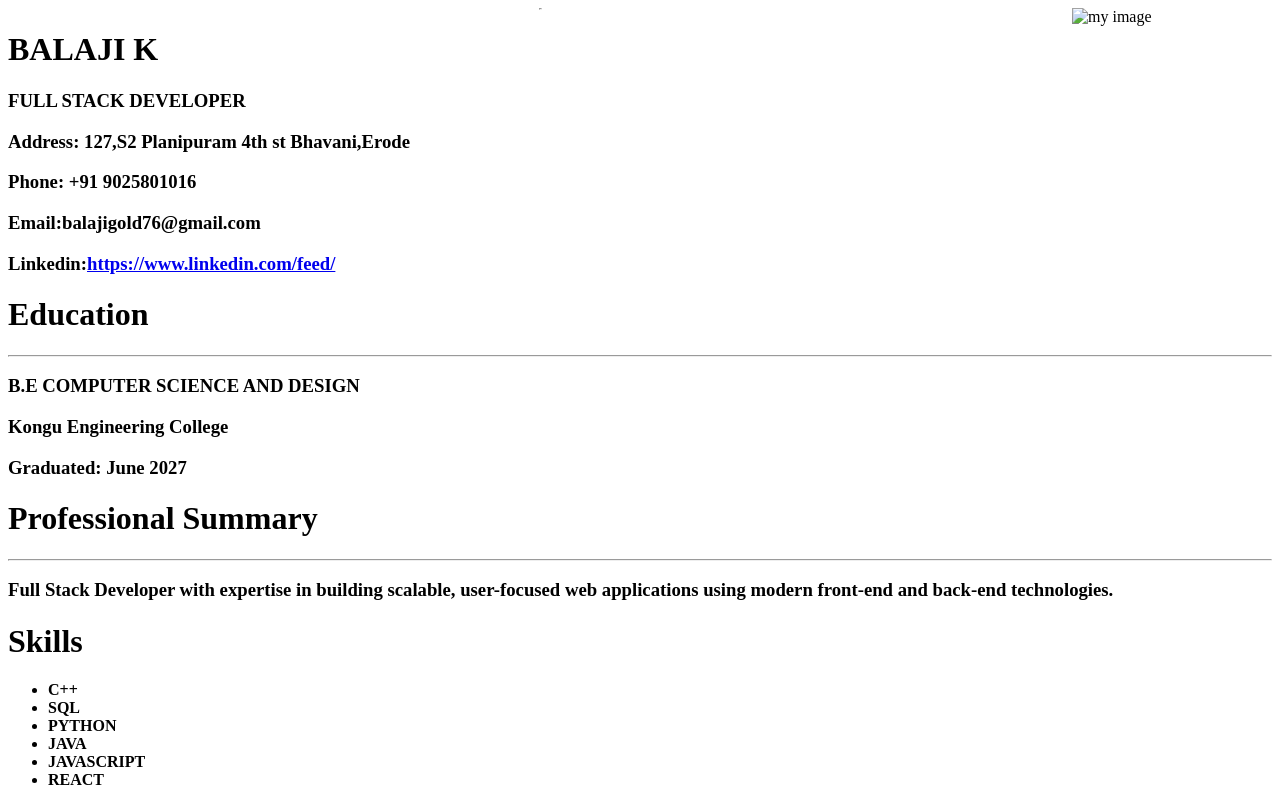
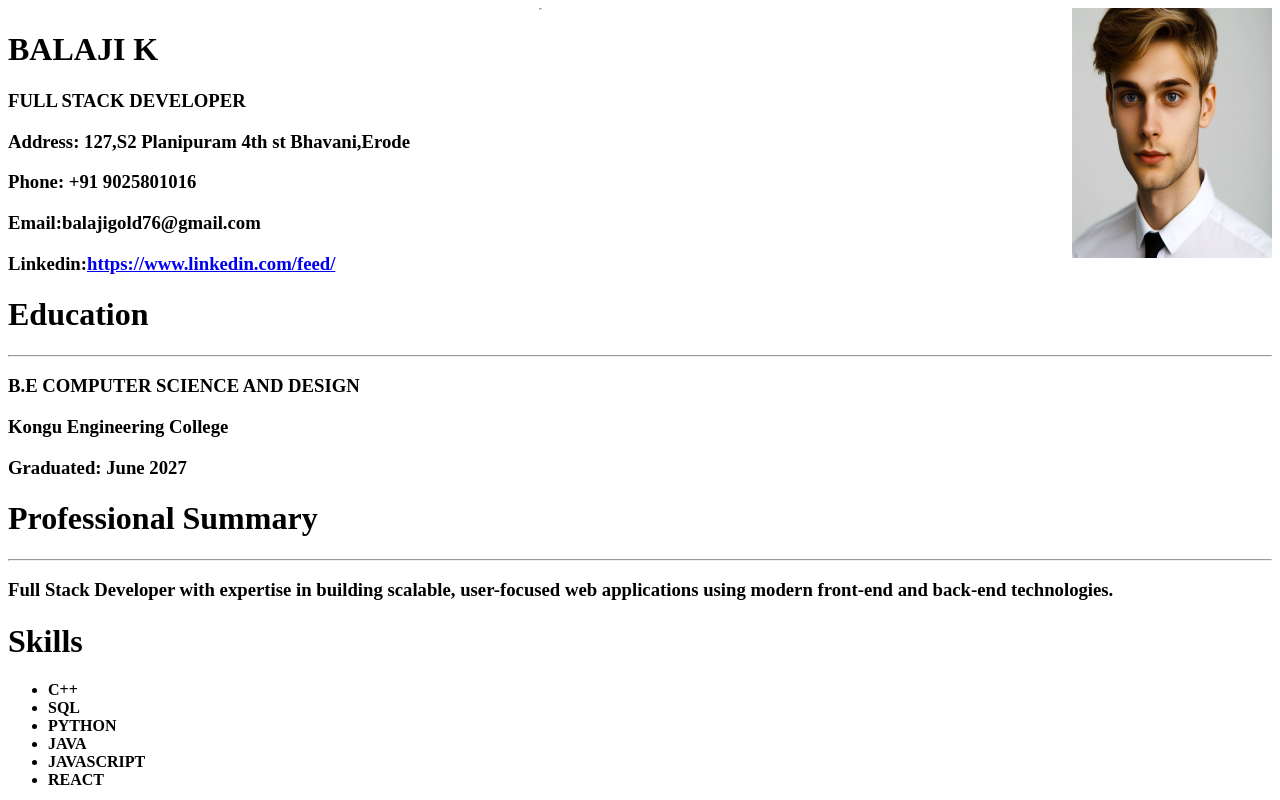
Before and after one commit to Balajikumaresan10/html-resume, a plain HTML site: page index.html in a window 1280 px wide. Shown: the top 800 px of the page. Drawn offline with Linux system fonts and the light colour scheme.

Commit message:
Add files via upload

```diff
--- a/index.html
+++ b/index.html
@@ -5,7 +5,7 @@
     <title>Resume</title>
 </head>
 <body>
-    <img src="../4.3 HTML Porfolio Project/assets/images/Screenshot 2025-01-12 220616.png" alt="my image" style="float: right;" width="200" height="250">
+    <img src="./assets/images/Screenshot 2025-01-12 220616.png" alt="my image" style="float: right;" width="200" height="250">
     <hr  width="0" >
     <h1>BALAJI K</h1>
     <h3>FULL STACK DEVELOPER</h3>
```
